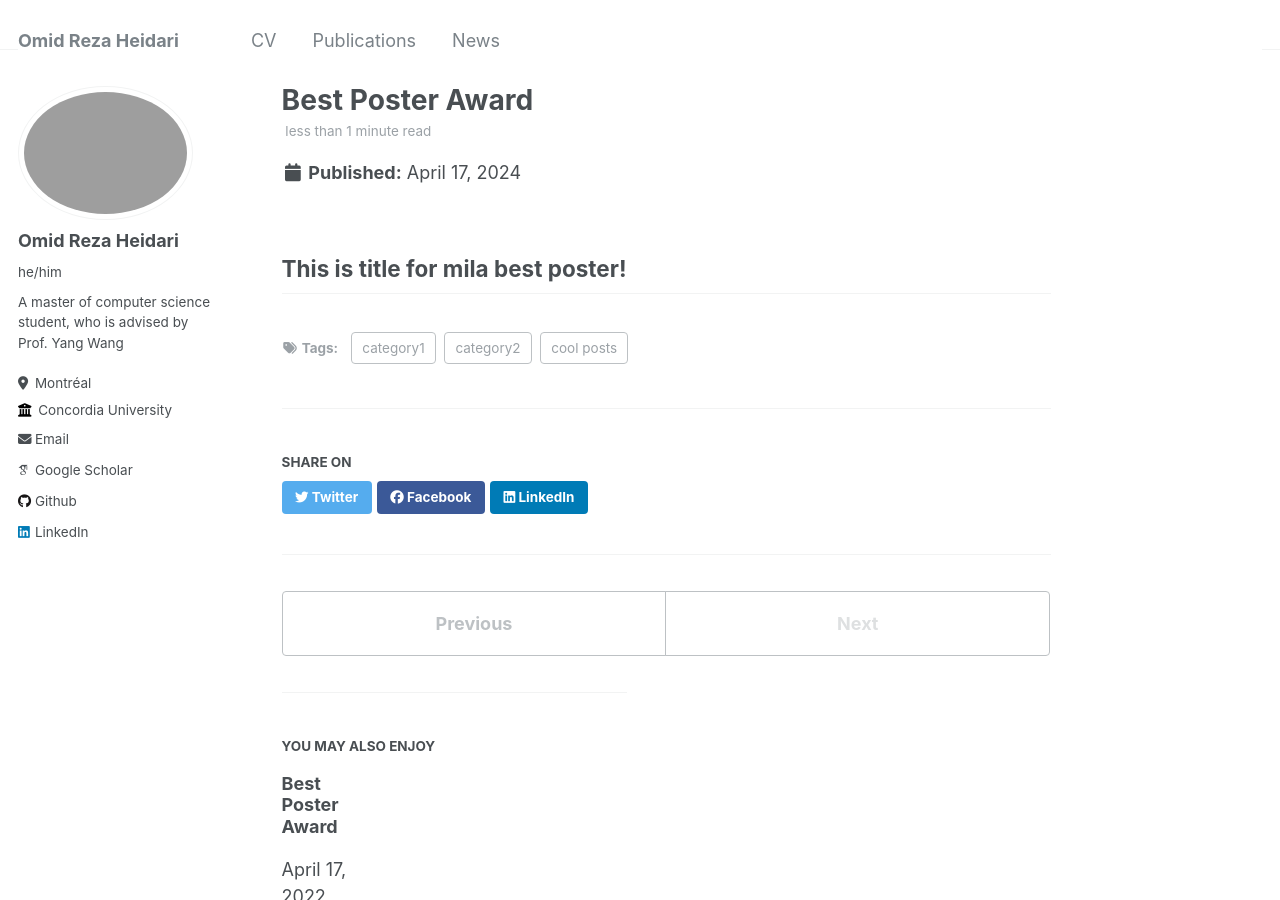
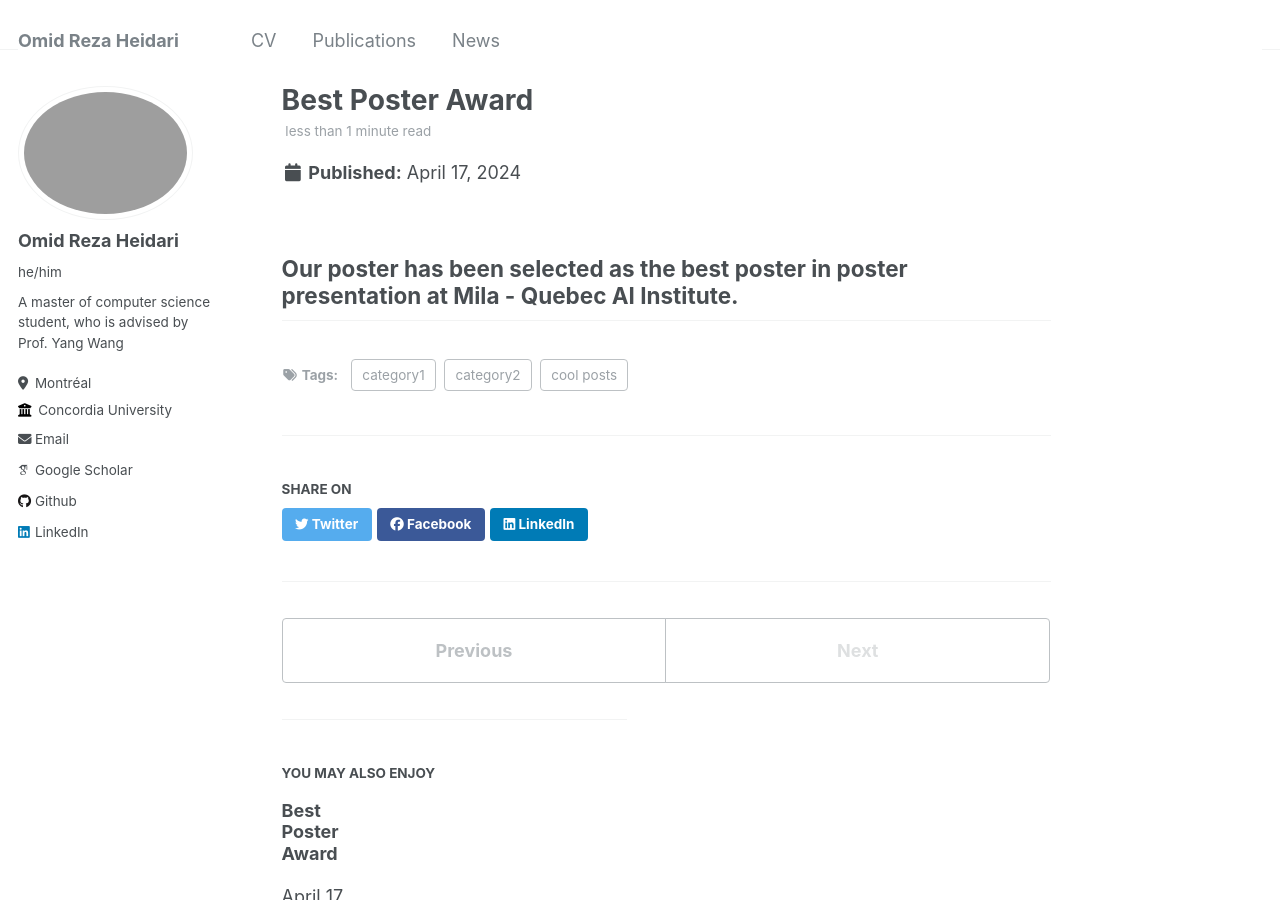
Before and after one commit to omid-reza/omid-reza.github.io, a Jekyll site: the page built from _posts/2024-04-17-mila.md, in a window 1280 px wide and 900 px high. Built offline with Jekyll 4.4.1, drawn with Linux system fonts in a browser that asks for light colours; some web fonts are replaced.

Commit message:
fix body

```diff
--- a/_posts/2024-04-17-mila.md
+++ b/_posts/2024-04-17-mila.md
@@ -8,5 +8,5 @@ tags:
   - category2
 ---
 
-This is title for mila best poster!
+Our poster has been selected as the best poster in poster presentation at Mila - Quebec AI Institute.
 ------
```
